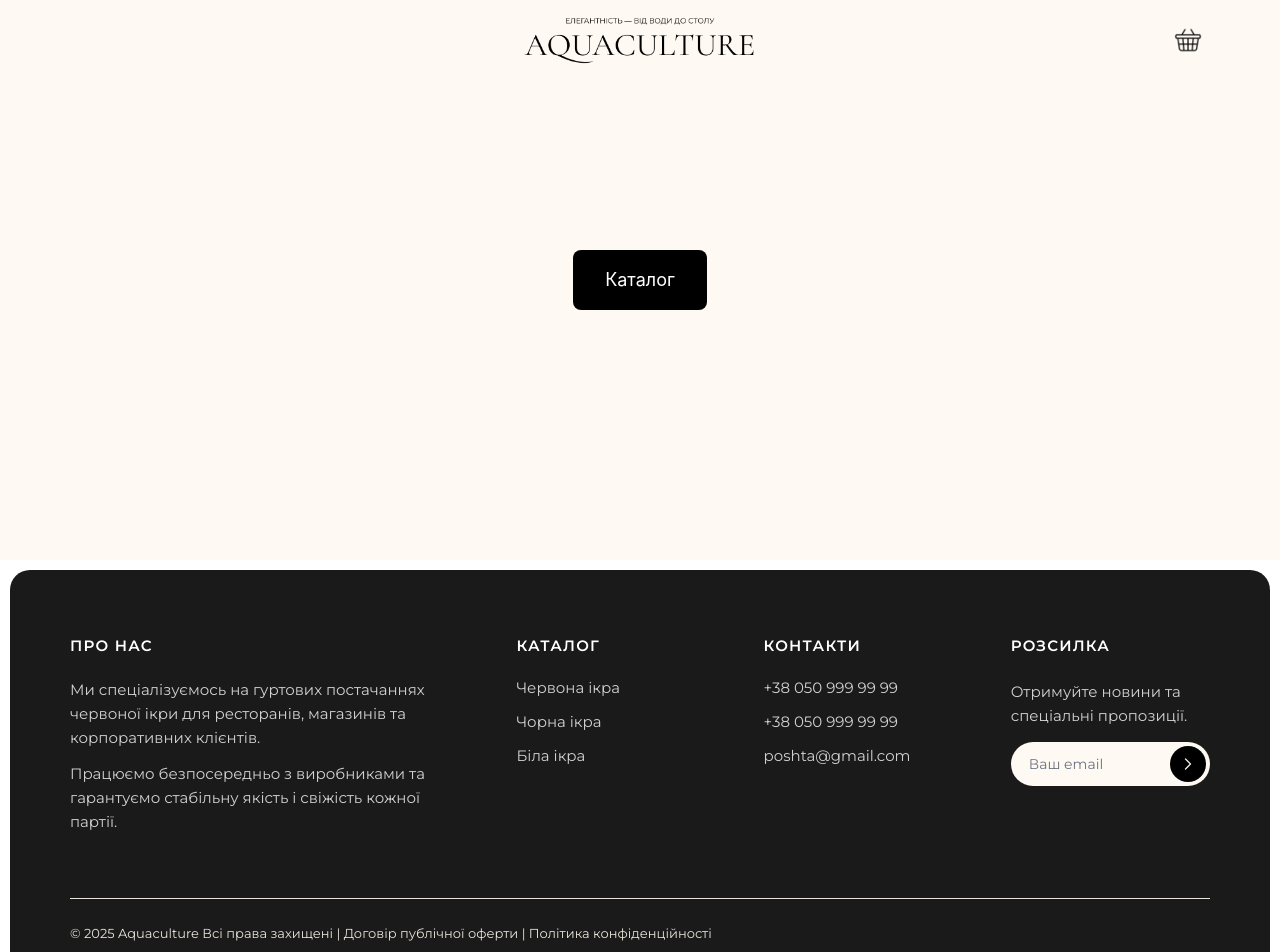
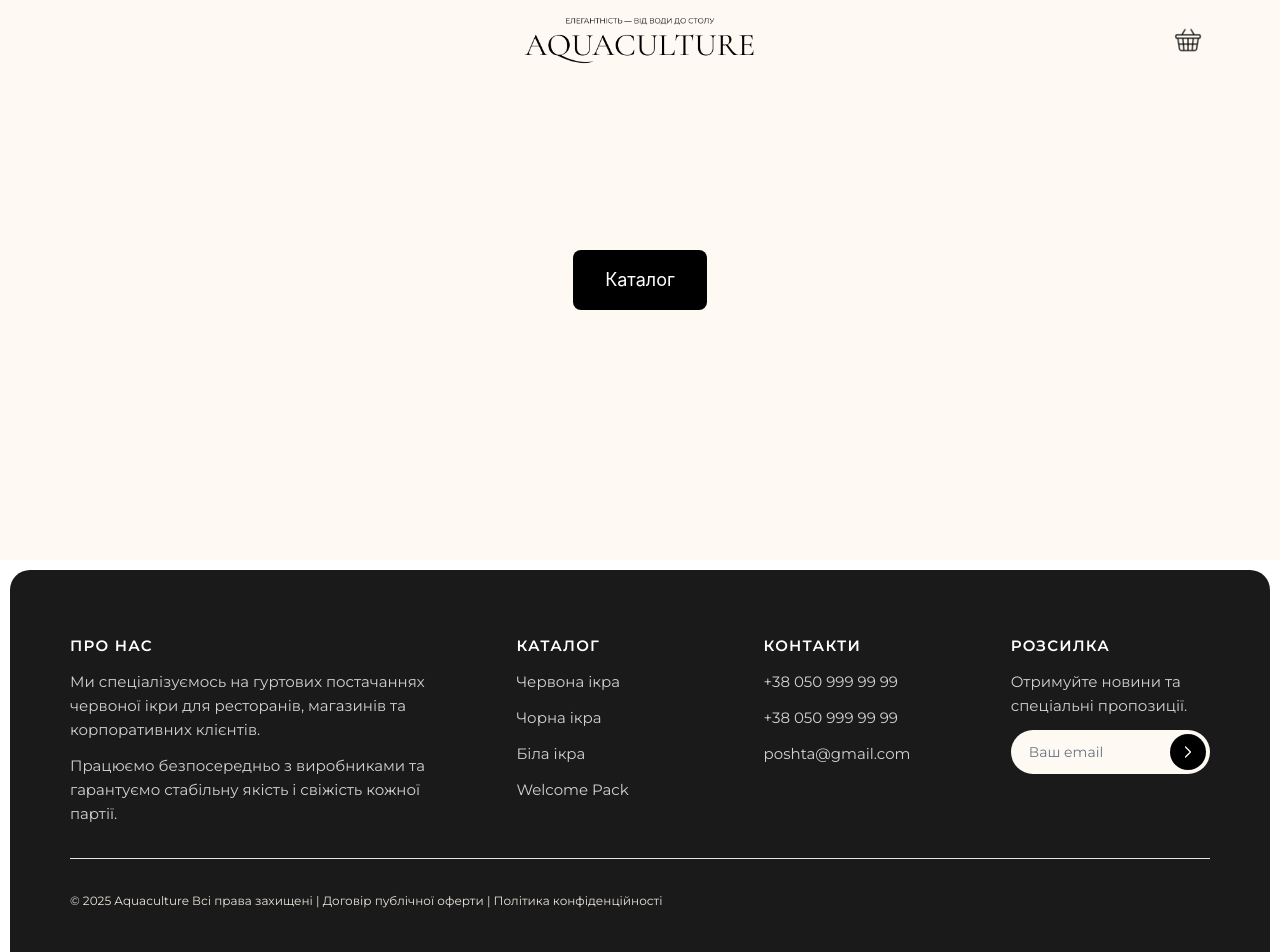
Before and after one commit to Ruslan-Opanasiuk/aquaculture, a React (Vite) app: page / in a window 1280 px wide. Shown: the top 952 px of the page. Built offline with nearby package versions, Linux system fonts and the light colour scheme.

Commit message:
fix Footer 2

```diff
--- a/src/components/CatalogSection.jsx
+++ b/src/components/CatalogSection.jsx
@@ -6,6 +6,7 @@ export default function CatalogSection({
   title,
   subtitle,
   startIndex = 0,
+  id,
 }) {
   const items = productVariantsList.slice(
     startIndex,
@@ -13,8 +14,14 @@ export default function CatalogSection({
   );
 
   return (
-    <section className="w-full flex justify-center">
-      <div className="w-full px-layout-gap" style={{ maxWidth: "var(--content-max-width)" }}>
+    <section
+      id={id}
+      className="w-full flex justify-center scroll-mt-[100px]"
+    >
+      <div
+        className="w-full px-layout-gap"
+        style={{ maxWidth: "var(--content-max-width)" }}
+      >
         <h2
           className="font-['Montserrat'] font-semibold mb-3"
           style={{ fontSize: "var(--h2-font-size)" }}
@@ -42,10 +49,17 @@ export default function CatalogSection({
           {items.map((p) => (
             <div
               key={p.key}
-              className="flex-shrink-0 snap-center max-w-card w-full phone-wide:w-[74vw] tablet:w-full"
+              className="
+                flex-shrink-0
+                snap-center
+                max-w-card
+                w-full
+                phone-wide:w-[74vw]
+                tablet:w-full
+              "
             >
               <ProductCard
-                id={p.key} /* ✅ Тільки додали ID */
+                id={p.key}
                 title={p.title}
                 price={p.priceText}
                 imageSrc={p.imageSrc}
--- a/src/components/Footer.jsx
+++ b/src/components/Footer.jsx
@@ -1,5 +1,6 @@
 // src/components/Footer.jsx
 import { useState } from "react";
+import { Link } from "react-router-dom";
 
 export default function Footer() {
   const [email, setEmail] = useState("");
@@ -20,8 +21,6 @@ export default function Footer() {
 
     setError("");
     console.log("EMAIL:", email);
-
-    // тут пізніше буде інтеграція з сервісом розсилки
   };
 
   return (
@@ -62,7 +61,7 @@ export default function Footer() {
           >
             {/* ABOUT */}
             <div className="flex flex-col gap-[12px]">
-              <p className="font-bold tracking-[0.08em] mb-2">ПРО НАС</p>
+              <p className="font-bold tracking-[0.08em]">ПРО НАС</p>
 
               <p className="text-white/80">
                 Ми спеціалізуємось на гуртових постачаннях червоної ікри для
@@ -76,17 +75,41 @@ export default function Footer() {
             </div>
 
             {/* CATALOG */}
-            <div className="flex flex-col gap-[10px]">
-              <p className="font-bold tracking-[0.08em] mb-2">КАТАЛОГ</p>
+            <div className="flex flex-col gap-[12px]">
+              <p className="font-bold tracking-[0.08em]">КАТАЛОГ</p>
 
-              <p className="text-white/80">Червона ікра</p>
-              <p className="text-white/80">Чорна ікра</p>
-              <p className="text-white/80">Біла ікра</p>
+              <Link
+                to="/catalog#red-caviar"
+                className="text-white/80 hover:text-white transition-colors"
+              >
+                Червона ікра
+              </Link>
+
+              <Link
+                to="/catalog#black-caviar"
+                className="text-white/80 hover:text-white transition-colors"
+              >
+                Чорна ікра
+              </Link>
+
+              <Link
+                to="/catalog#white-caviar"
+                className="text-white/80 hover:text-white transition-colors"
+              >
+                Біла ікра
+              </Link>
+
+              <Link
+                to="/catalog#welcome_pack"
+                className="text-white/80 hover:text-white transition-colors"
+              >
+                Welcome Pack
+              </Link>
             </div>
 
             {/* CONTACTS */}
-            <div className="flex flex-col gap-[10px] whitespace-nowrap">
-              <p className="font-bold tracking-[0.08em] mb-2">КОНТАКТИ</p>
+            <div className="flex flex-col gap-[12px] whitespace-nowrap">
+              <p className="font-bold tracking-[0.08em]">КОНТАКТИ</p>
 
               <a
                 href="tel:+380509999999"
@@ -111,8 +134,8 @@ export default function Footer() {
             </div>
 
             {/* NEWSLETTER */}
-            <div className="flex flex-col gap-[14px]">
-              <p className="font-bold tracking-[0.08em] mb-2">РОЗСИЛКА</p>
+            <div className="flex flex-col gap-[12px]">
+              <p className="font-bold tracking-[0.08em]">РОЗСИЛКА</p>
 
               <p className="text-white/80">
                 Отримуйте новини та спеціальні пропозиції.
@@ -155,14 +178,14 @@ export default function Footer() {
                       h-[36px]
                       rounded-full
                       bg-black
-                      text-[#F5F1E7]
+                      bg-[var(--color-brand-light)]
                       flex
                       items-center
                       justify-center
                       transition-all
                       duration-200
                       active:scale-90
-                      hover:bg-[#262626]
+                      hover:bg-[var(--color-brand-dark)]
                     "
                   >
                     <svg
@@ -182,7 +205,7 @@ export default function Footer() {
                 </div>
 
                 {error && (
-                  <p className="text-red-400 text-[12px] mt-[6px] pl-[18px]">
+                  <p className="text-red-400 text-[12px] mt-[6px]">
                     {error}
                   </p>
                 )}
@@ -191,10 +214,10 @@ export default function Footer() {
           </div>
 
           {/* LINE */}
-          <div className="w-full h-[0.5px] bg-[var(--color-brand-sand)] mt-[64px] mb-[24px]" />
+          <div className="w-full h-[0.5px] bg-[var(--color-brand-sand)] mt-[32px] mb-[32px]" />
 
           {/* LEGAL */}
-          <p className="text-[13px] text-[var(--color-brand-sand)] text-center tablet:text-left">
+          <p className="text-[12px] text-[var(--color-brand-sand)] text-center tablet:text-left">
             © 2025 Aquaculture Всі права захищені | Договір публічної оферти |
             Політика конфіденційності
           </p>
--- a/src/index.css
+++ b/src/index.css
@@ -55,9 +55,9 @@
   --font-size-body-desktop: 17px;
 
   /* --- Body text SMALL --- */
-  --font-size-body-small-phone: 15px;
+  --font-size-body-small-phone: 14px;
   --font-size-body-small-tablet: 14px;
-  --font-size-body-small-desktop: 14px;
+  --font-size-body-small-desktop: 15px;
 }
 
 /* ============================= */
--- a/src/pages/Catalog.jsx
+++ b/src/pages/Catalog.jsx
@@ -1,4 +1,7 @@
 // src/pages/Catalog.jsx
+
+import { useEffect } from "react";
+import { useLocation } from "react-router-dom";
 
 import CatalogSection from "../components/CatalogSection";
 import { catalogSections } from "../data/catalogData";
@@ -8,13 +11,28 @@ import Footer from "../components/Footer";
 import WholesaleForm from "../components/WholesaleForm/WholesaleForm";
 import PageHeader from "../components/PageHeader";
 
+export default function Catalog() {
+  const location = useLocation();
 
-export default function Catalog() {
+  // ===== SCROLL TO HASH =====
+  useEffect(() => {
+    if (location.hash) {
+      const el = document.querySelector(location.hash);
+
+      if (el) {
+        setTimeout(() => {
+          el.scrollIntoView({ behavior: "smooth" });
+        }, 50);
+      }
+    }
+  }, [location]);
+
+  // ===== ORDER OF SECTIONS =====
   const sectionsInOrder = [
-    catalogSections[0],
-    catalogSections[2],
-    catalogSections[1],
-    catalogSections[3],
+    { ...catalogSections[0], id: "red-caviar" },
+    { ...catalogSections[2], id: "black-caviar" },
+    { ...catalogSections[1], id: "white-caviar" },
+    { ...catalogSections[3], id: "welcome_pack" },
   ];
 
   let offset = 0;
@@ -24,8 +42,6 @@ export default function Catalog() {
       className="min-h-screen flex flex-col animate-fadeIn"
       style={{ backgroundColor: "var(--color-brand-beige)" }}
     >
-
-
       <main
         className="pb-[120px] flex flex-col gap-[80px] flex-1"
         style={{ backgroundColor: "var(--color-brand-beige)" }}
@@ -36,7 +52,7 @@ export default function Catalog() {
           title="Каталог"
           breadcrumbs={[
             { label: "Головна", link: "/" },
-            { label: "Каталог" }
+            { label: "Каталог" },
           ]}
         />
 
@@ -49,6 +65,7 @@ export default function Catalog() {
               key={section.title}
               {...section}
               startIndex={startIndex}
+              id={section.id}
             />
           );
         })}
@@ -56,7 +73,7 @@ export default function Catalog() {
         {/* ===== WHOLESALE FORM ===== */}
         <section
           id="wholesale-form"
-          className="scroll-mt-[100px]" // Збільшив відступ для кращого візуального фокусу
+          className="scroll-mt-[100px]"
         >
           <div className="w-full flex justify-center">
             <div
```
